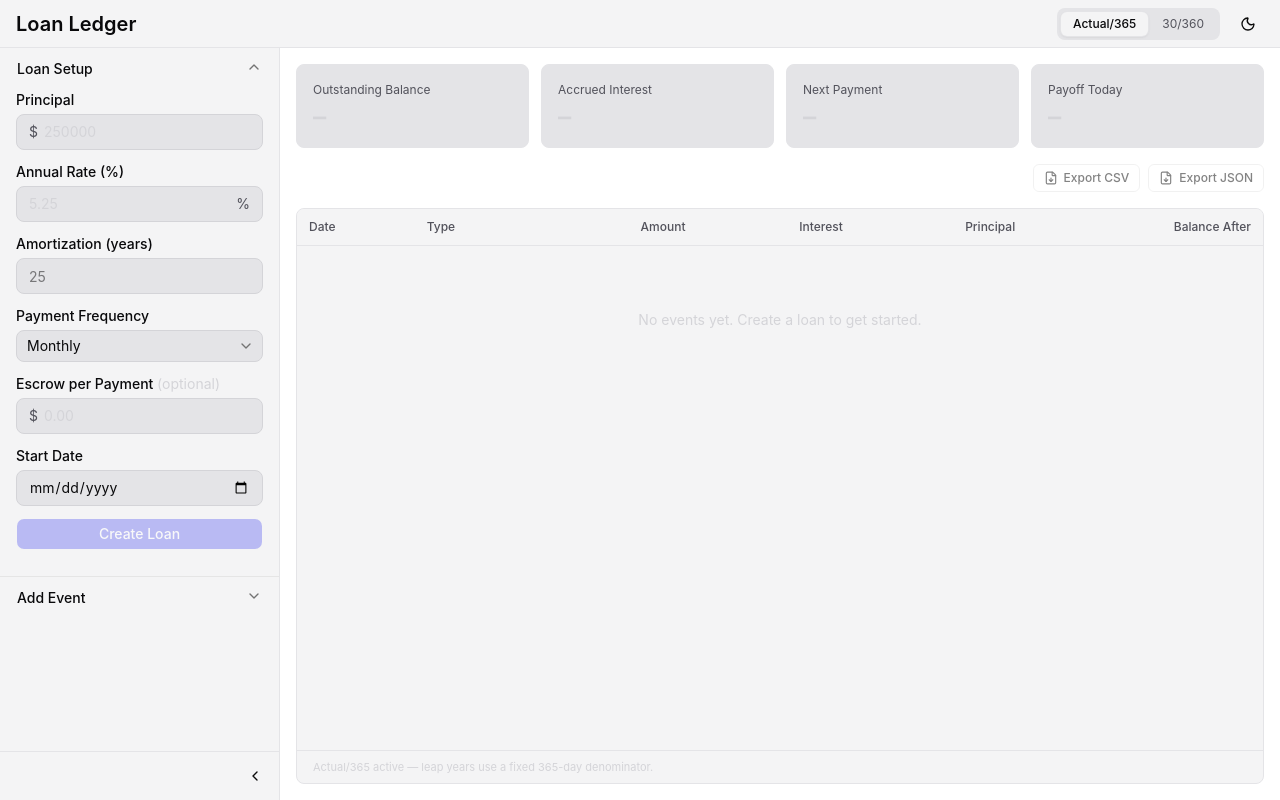
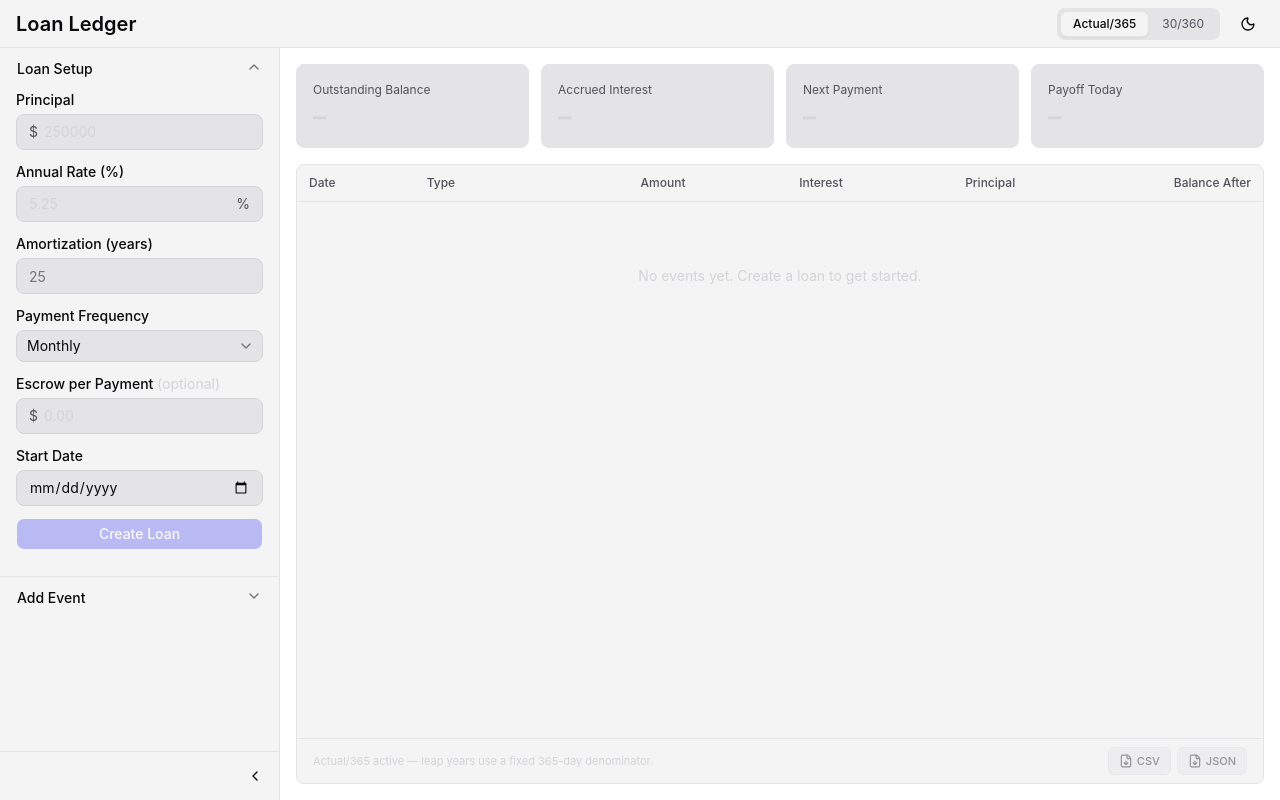
Before and after one commit to rafid416/Loan_Ledger, a React (Vite) app: page / in a window 1280 px wide. Built offline with nearby package versions, Linux system fonts and the light colour scheme.

Commit message:
move export buttons to ledger footer, improve dark mode visibility

```diff
--- a/src/components/LoanLedger.tsx
+++ b/src/components/LoanLedger.tsx
@@ -227,30 +227,6 @@ export default function LoanLedger({
         />
       </div>
 
-      {/* Export toolbar */}
-      <div className="flex justify-end gap-2">
-        <Button
-          variant="outline"
-          size="sm"
-          disabled={!hasData}
-          onClick={() => exportCSV(ledgerState!.rows, hasEscrow)}
-          className="gap-1.5 text-xs"
-        >
-          <FileDown className="h-3.5 w-3.5" />
-          Export CSV
-        </Button>
-        <Button
-          variant="outline"
-          size="sm"
-          disabled={!loan || !hasData}
-          onClick={() => exportJSON(events, loan!)}
-          className="gap-1.5 text-xs"
-        >
-          <FileDown className="h-3.5 w-3.5" />
-          Export JSON
-        </Button>
-      </div>
-
       {/* Ledger table panel */}
       <div className="flex flex-1 flex-col overflow-hidden rounded-lg border border-border-subtle bg-bg-surface">
         {/* Scrollable table area */}
@@ -330,8 +306,8 @@ export default function LoanLedger({
           </table>
         </div>
 
-        {/* Convention note + per-diem comparison */}
-        <div className="border-t border-border-subtle px-4 py-2">
+        {/* Convention note + export buttons */}
+        <div className="flex items-center justify-between gap-4 border-t border-border-subtle px-4 py-2">
           {ledgerState && loan ? (() => {
             const bal = ledgerState.currentBalanceCents
             const rate = loan.annualRate
@@ -353,6 +329,29 @@ export default function LoanLedger({
                 : '30/360 active — each month treated as 30 days.'}
             </p>
           )}
+
+          <div className="flex shrink-0 gap-1.5">
+            <Button
+              variant="outline"
+              size="sm"
+              disabled={!hasData}
+              onClick={() => exportCSV(ledgerState!.rows, hasEscrow)}
+              className="h-7 gap-1 border-border-default bg-bg-elevated px-2.5 text-[11px] text-text-primary hover:bg-bg-hover disabled:opacity-40 dark:border-border-default dark:bg-bg-elevated dark:hover:bg-bg-hover"
+            >
+              <FileDown className="h-3 w-3" />
+              CSV
+            </Button>
+            <Button
+              variant="outline"
+              size="sm"
+              disabled={!loan || !hasData}
+              onClick={() => exportJSON(events, loan!)}
+              className="h-7 gap-1 border-border-default bg-bg-elevated px-2.5 text-[11px] text-text-primary hover:bg-bg-hover disabled:opacity-40 dark:border-border-default dark:bg-bg-elevated dark:hover:bg-bg-hover"
+            >
+              <FileDown className="h-3 w-3" />
+              JSON
+            </Button>
+          </div>
         </div>
       </div>
     </div>
```
